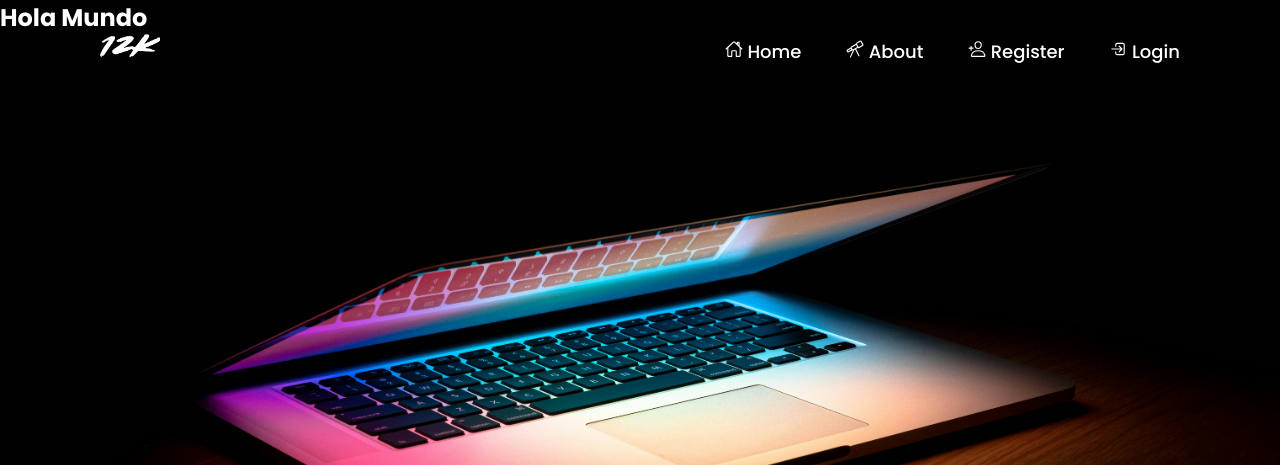
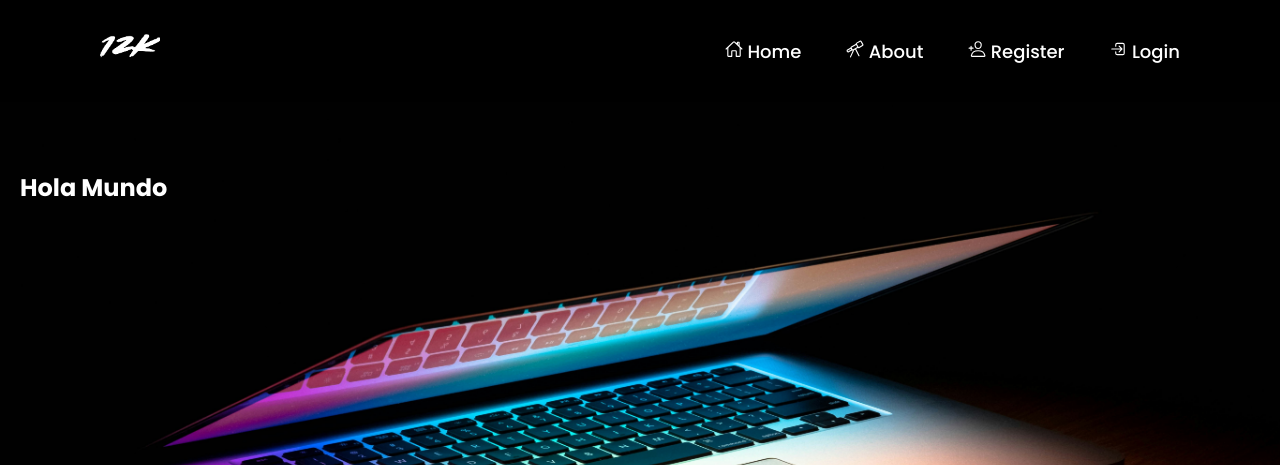
Before and after one commit to xofranc/Django-CRUD, a Django app: page / in a window 1280 px wide. Shown: the top 465 px of the page. Run offline with Django 4.2, Linux system fonts and the light colour scheme.

Commit message:
actualizacion despues e mucho tiempo

```diff
--- a/tasks/static/css/styles.css
+++ b/tasks/static/css/styles.css
@@ -1,14 +1,15 @@
 /*Fuente que se utilizara para la app de CRUD*/
-@import url('https://fonts.googleapis.com/css2?family=Poppins:ital,wght@0,100;0,200;0,300;0,400;0,500;0,600;0,700;0,800;0,900;1,100;1,200;1,300;1,400;1,500;1,600;1,700;1,800;1,900&display=swap');
+/*Fuente que se utilizara para la app de CRUD*/
+@import url('https://fonts.googleapis.com/css2?family=Poppins:ital,wght@0,100;0,200;0,300;0,400;0,500;0,600;0,700;0,800;0,900&display=swap');
 
-*{
+* {
     margin: 0;
     padding: 0;
     box-sizing: border-box;
     font-family: 'Poppins', sans-serif;
 }
 
-body{
+body {
     min-height: 100vh;
     background: url("../img/1.jpg") no-repeat;
     background-size: cover;
@@ -16,7 +17,7 @@ body{
     color: white;
 }
 
-.header{
+.header {
     position: fixed;
     top: 0;
     left: 0;
@@ -26,10 +27,10 @@ body{
     justify-content: space-between;
     align-items: center;
     z-index: 100;
+    background-color: rgba(0, 0, 0, 0.5); /* Esto puede ayudar a la visibilidad del contenido */
 }
 
-
-.navbar a{
+.navbar a {
     position: relative;
     font-size: 18px;
     color: #fff;
@@ -38,7 +39,7 @@ body{
     margin-left: 40px;
 }
 
-.navbar a::before{
+.navbar a::before {
     content: '';
     position: absolute;
     top: 100%;
@@ -49,7 +50,13 @@ body{
     transition: .3s;
 }
 
-.navbar a:hover::before{
+.navbar a:hover::before {
     width: 100%;
+}
 
+.content {
+    clear: both;
+    padding: 20px;
+    margin-top: 150px; /* Ajusta este valor según la altura de tu header */
+    padding-top: 20px; /* Añade un poco de espacio adicional en la parte superior */
 }
--- a/tasks/templates/base.html
+++ b/tasks/templates/base.html
@@ -1,4 +1,4 @@
-{#Carga de los elementos static de la pagina #}
+{# Carga de los elementos estáticos de la página #}
 {% load static %}
 <!DOCTYPE html>
 <html lang="en">
@@ -7,62 +7,46 @@
     <title>Django CRUD Application</title>
     <link rel="stylesheet" href="{% static 'css/styles.css' %}">
 </head>
-
 <body>
-
     <header class="header">
         <div class="container">
             <a href="/" class="logo">
                 <img src="{% static 'img/blanco.png' %}" alt="12k" width="60" height="55">
             </a>
         </div>
-
         <div>
             <nav class="navbar">
                 <a href="/">
                     <ion-icon name="home-outline"></ion-icon>
                     <span>Home</span>
                 </a>
-
                 <a href="/">
                     <ion-icon name="telescope-outline"></ion-icon>
                     <span>About</span>
                 </a>
-
                 {% if user.is_authenticated %}
-
                     <a href="/tasks">
                         <ion-icon name="alert-circle-outline"></ion-icon>
                         <span>Task</span>
                     </a>
-
                     <a href="{% url 'tasksCompleted' %}">
                         <ion-icon name="checkmark-done-circle-outline"></ion-icon>
                         <span>Task Completed</span>
                     </a>
-
                     <a href="/task/create/">
                         <ion-icon name="create-outline"></ion-icon>
                         <span>Create Task</span>
                     </a>
-
-
-
-
                 {% else %}
-
                     <a href="/signup">
                         <ion-icon name="person-add-outline"></ion-icon>
                         <span>Register</span>
                     </a>
-
                     <a href="/login">
                         <ion-icon name="log-in-outline"></ion-icon>
                         <span>Login</span>
                     </a>
-
                 {% endif %}
-
                 {% if user.is_authenticated %}
                     <a href="/logout">
                         <ion-icon name="log-out-outline"></ion-icon>
@@ -72,15 +56,15 @@
             </nav>
         </div>
     </header>
+    <div class="content">
+        {% block content %}
+        {% endblock %}
+    </div>
 
 
 
-    {% block content %}
-    {% endblock %}
-
     <script type="module" src="https://unpkg.com/ionicons@7.1.0/dist/ionicons/ionicons.esm.js"></script>
     <script nomodule src="https://unpkg.com/ionicons@7.1.0/dist/ionicons/ionicons.js"></script>
-    <script src="{% static './static/js/main.js' %}"></script>
     <script src="{% static 'js/main.js' %}"></script>
 </body>
 </html>
--- a/tasks/templates/home.html
+++ b/tasks/templates/home.html
@@ -2,12 +2,8 @@
 
 {% block content %}
 
-    <div class="main">
-        <main class="container">
-            <section class="card card-body">
-                <h1>Hola Mundo</h1>
-            </section>
-        </main>
-    </div>
+    <section>
+       <h1>Hola Mundo</h1>
+    </section>
 
 {% endblock %}
```
